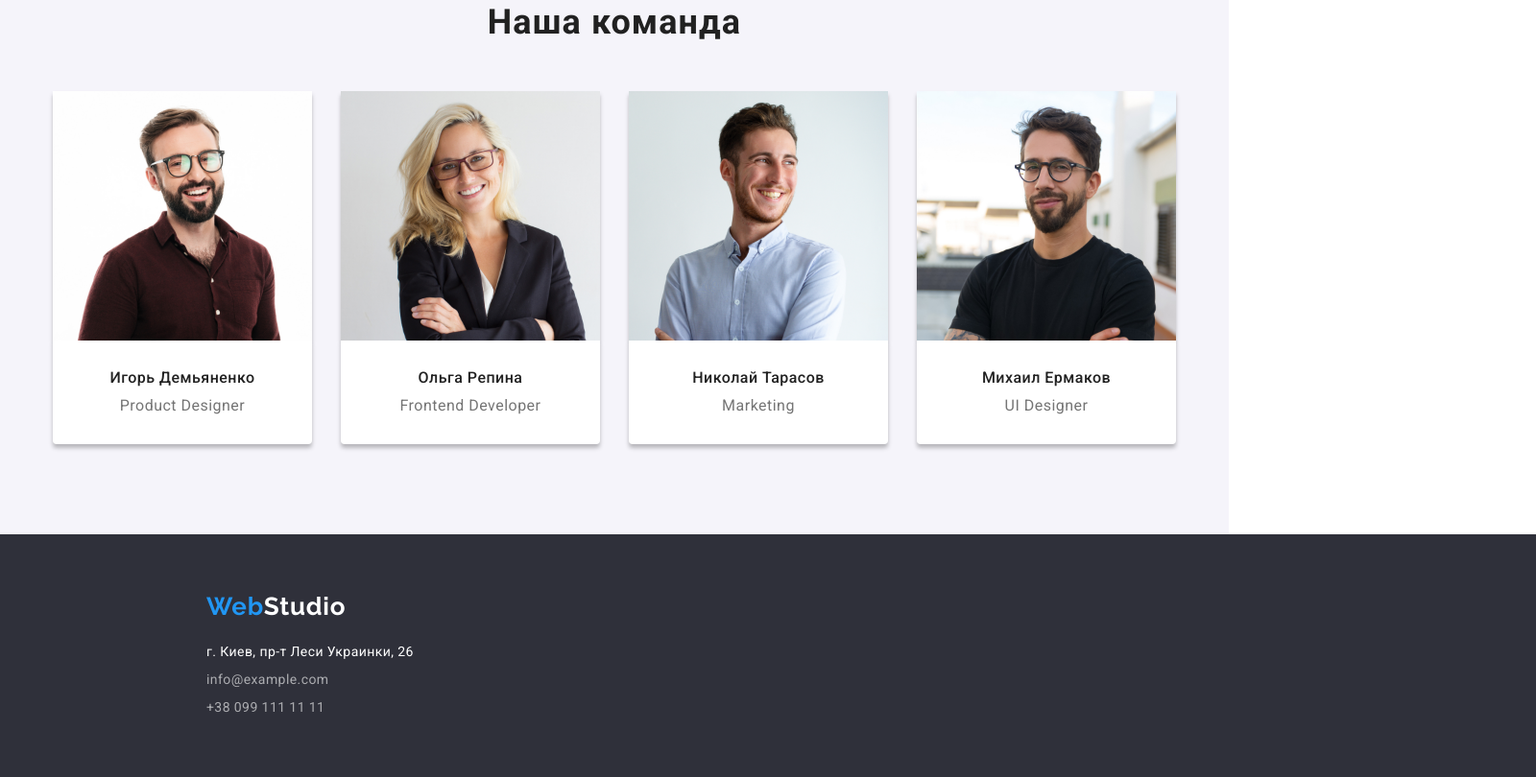
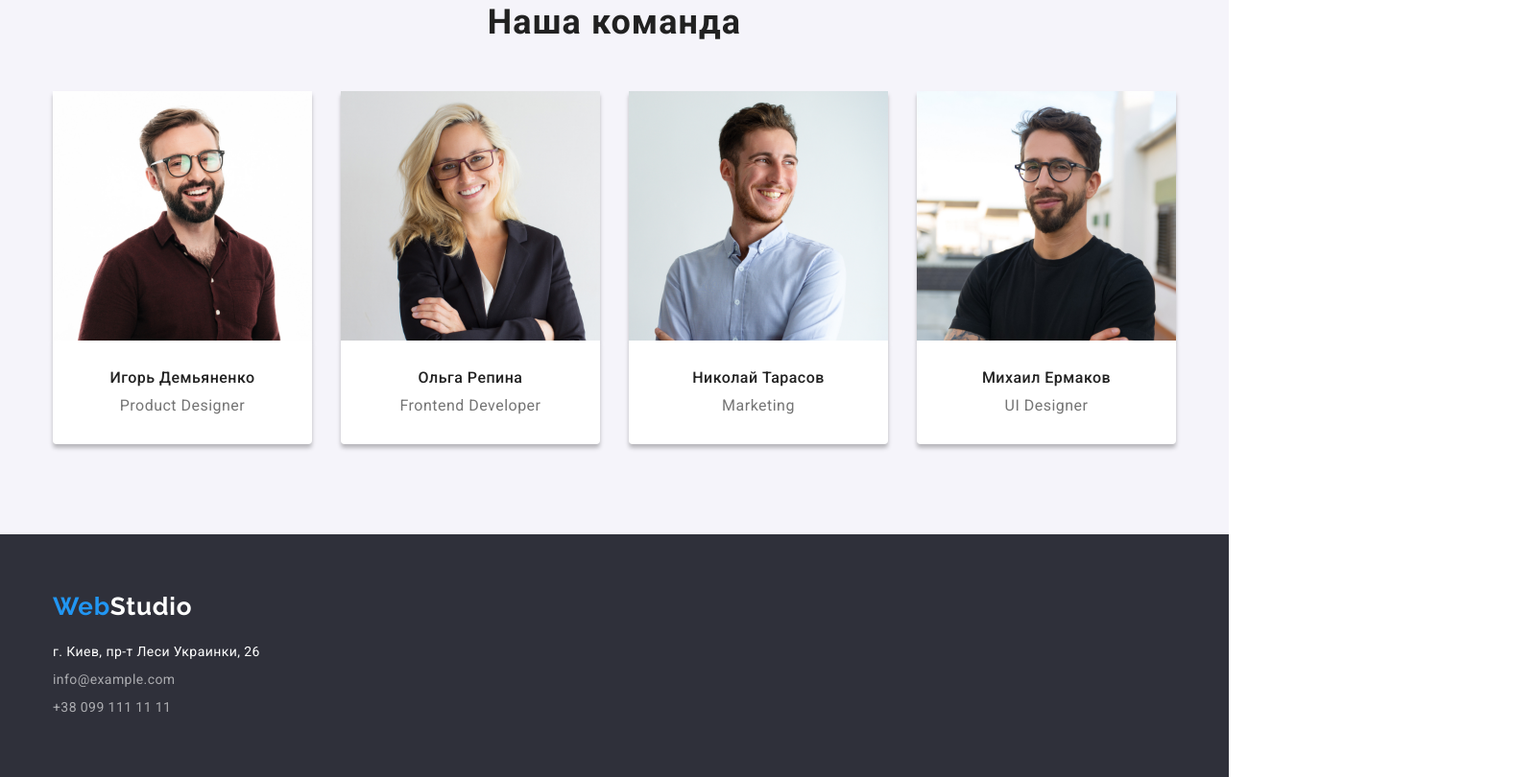
Before and after one commit to Oleksandr-full-stack-development/goit-markup-hw-03, a plain HTML site: page index.html in a window 1280 px wide. Shown: the part 1566-2376 px from the top of the page at 96% size, 1600 px wide, since content can reach past the window. Drawn offline with nearby package versions, Linux system fonts and the light colour scheme.

Commit message:
delete footer width

```diff
--- a/css/styles.css
+++ b/css/styles.css
@@ -21,7 +21,8 @@ html {
 
 .container {
   width: 1200px;
-  margin: 0px auto;
+  margin-right: auto;
+  margin-left: auto;
   padding-left: 15px;
   padding-right: 15px;
 }
@@ -468,7 +469,6 @@ address a {
   padding-top: 60px;
   padding-bottom: 60px;
   background: var(--hero-footer-background);
-  width: 1600px;
 }
 
 .logo-footer {
```
Also changed, not shown: index.html (+0 -1 lines).
